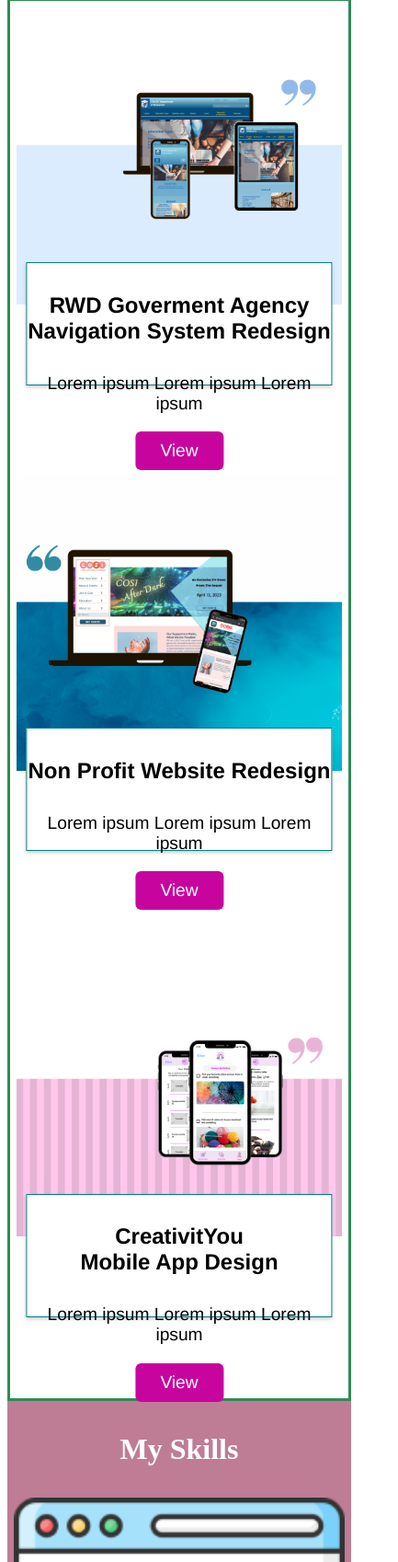
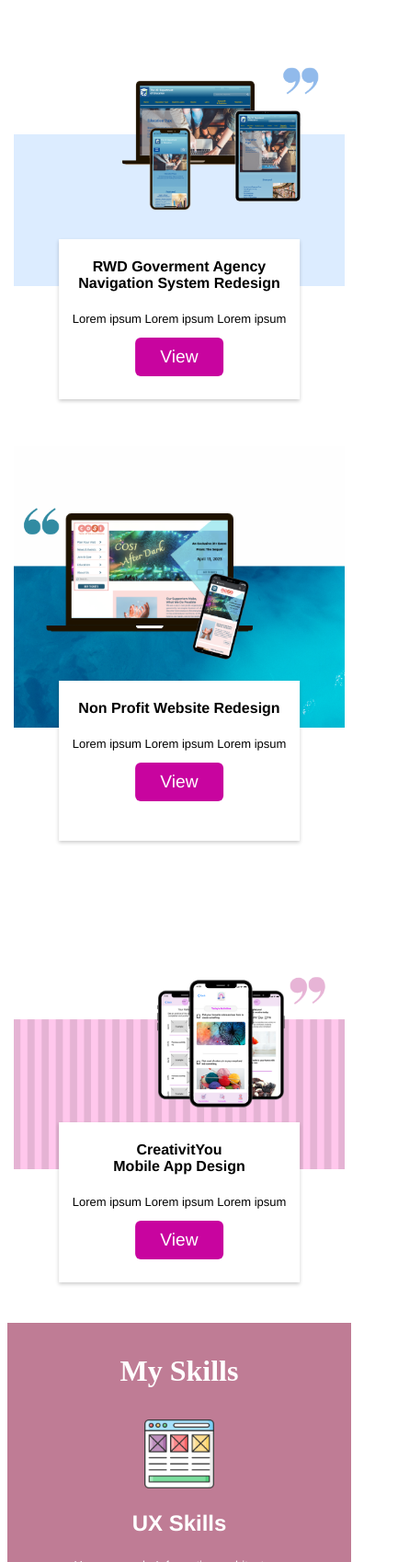
Before and after one commit to NadiaZaheer/UX_UI_HW_19, a plain HTML site: page index.html in a window 390 px wide. Shown: the part 990-2688 px from the top of the page at 92% size, 433 px wide, since content can reach past the window. Drawn offline with Linux system fonts and the light colour scheme.

Commit message:
Updated for Mobile View

```diff
--- a/css/style.css
+++ b/css/style.css
@@ -1,10 +1,11 @@
 
 /*color palette
 
-black dull #1E262A for text
-CTA #C8049F
-pink shade my skills #BF7C95
-dark  #530A17 for footer
+#1E262A black dull for text
+#C8049F CTA
+#BF7C95 pink shade my skills
+#530A17 darkest for footer
+#D5C7BE Title background clr
 */
 
 h4{
@@ -199,7 +200,8 @@ right:20%;
 .workGrid{
     margin-top: 50px;
     display: grid;
-    grid-template-rows:60vh 60vh 60vh;
+
+    grid-template-rows:40rem 40rem 40rem;
     grid-template-columns:1fr 1fr 1fr 1fr 1fr;
     grid-template-areas:
     "pro1 pro1 imgPro1 imgPro1 imgPro1"
@@ -215,6 +217,7 @@ right:20%;
 
 }
 .pro2{
+
     grid-area: pro2;
     position: relative;
 
@@ -260,7 +263,7 @@ right:20%;
 
 .title1{
 
-    background-color: rgba(255,255,255);
+    background-color: #D5C7BE;
     position: absolute;
     top:50%;
     left:90%;
@@ -274,7 +277,7 @@ right:20%;
 }
 .title2{
 
-    background-color: rgba(255,255,255);
+    background-color: #D5C7BE;
     position: absolute;
     top:50%;
     right:20%;
@@ -288,7 +291,7 @@ right:20%;
 
 .title3{
 
-    background-color: rgba(255,255,255);
+    background-color:#D5C7BE;
     position: absolute;
     top:50%;
     left:90%;
@@ -370,7 +373,7 @@ h1{
     justify-content: center;
     align-items: center;
    text-align: center;
-   font-size: ;
+   font-size: medium;
 
 }
 .flexContainer > div{
@@ -419,7 +422,7 @@ input[type=text], select, textarea {
     width: 40%;
     height: 25px;
     border-radius: 5px;
-    background-color: #943D6D;
+    background-color: rgba(255, 255, 255, 0.2);
 
     color:#FFFFFF ;
     font-size: large;
@@ -463,100 +466,274 @@ footer ul{
 }
 
 
-
-
-
 /*FOOTER styling ends*/
 
   /*Media Query starts here*/
 
 @media only screen and (max-width:600px){
 
-    .flexContainer{
+  /*work grid media query starts here*/
 
-        display: flex;
-        flex-direction: column;
-    }
-        .flexContainer > div{
-            width:100%;
+    .workGrid{
 
-        }
-        .flexContainer img{
-            display: block;
-            width:100%;
-            height:auto;
-            margin:0 auto;
-        }
-    .workGrid{
-        border: 3px solid seagreen;
         display: grid;
-        grid-template-rows:40vh 20vh 40vh 20vh 40vh 20vh ;
-        grid-template-columns:1fr;
+        grid-template-rows:20rem 10rem 20rem 10rem 20rem 10rem ;
+        grid-template-columns:3fr;
         grid-template-areas:
         "imgPro1"
         "pro1"
         "imgPro2"
         "pro2"
         "imgPro3"
-        "pro3" ;
+        "pro3";
 
 }
 .imgPro1{
+    grid-area: imgPro1;
     margin:2%;
+    background-image: url("../images/01.png");
+    background-size:cover;
+    background-position: center;
+    background-repeat:no-repeat;
+
+
 
 }
+
 .imgPro2{
-    margin:2%;
+
+    grid-area: imgPro2;
+    margin: 2%;
+    background-image: url("../images/2.png");
+    background-repeat: no-repeat;
+    background-size:cover;
+    background-position: center;
+
 }
 .imgPro3{
+
+    grid-area: imgPro3;
     margin: 2%;
+
+    background-image: url("../images/3.png");
+    background-repeat: no-repeat;
+   background-size:cover;
+   background-position: center;
+
 }
+
+.pro1{
+    grid-area: pro1;
+    position: relative;
+    margin-bottom: 4%;
+
+
+
+}
+.pro2{
+    grid-area: pro2;
+
+    position: relative;
+    margin-bottom: 4%;
+
+
+
+}
+.pro3{
+    grid-area: pro3;
+    position: relative;
+    margin-bottom: 4%;
+
+
+}
+
 .title1{
 
     background-color: rgba(255,255,255);
     position: absolute;
-    top:10%;
-        width:90%;
-    height:100%;
+    top:20%;
     left:50%;
+    width:70%;
+    height:120%;
     transform:translate(-50%,-50%);
-    border: 1px solid teal;
+    box-shadow: 0 2px 4px rgba(0,0,0,0.2);
     z-index: 100;
     text-align: center;
-    margin: 0;
+}
 
-}
 .title2{
 
     background-color: rgba(255,255,255);
     position: absolute;
-    top:10%;
+    top:20%;
     left:50%;
-    width:90%;
-    height:100%;
+    width:70%;
+    height:120%;
     transform:translate(-50%,-50%);
-    border: 1px solid teal;
+    box-shadow: 0 2px 4px rgba(0,0,0,0.2);
     z-index: 100;
     text-align: center;
-    margin: 0;
-
 }
 .title3{
 
     background-color: rgba(255,255,255);
     position: absolute;
-    top:10%;
+    top:20%;
     left:50%;
-    width:90%;
-    height:100%;
+    width:70%;
+    height:120%;
     transform:translate(-50%,-50%);
-    border: 1px solid teal;
+    box-shadow: 0 2px 4px rgba(0,0,0,0.2);
     z-index: 100;
     text-align: center;
-    margin: 0;
+}
+
+h4{font-size: medium;}
+p{font-size: small;}
+
+
+/*work grid media query ends here*/
+
+/*My Skills media query starts here*/
+
+
+.flexContainer{
+
+    display: flex;
+    flex-direction: column;
+    justify-content: center;
+    align-items: center;
+   text-align: center;
+   font-size:medium ;
+}
+.flexContainer img{
+    display: block;
+    width: 30%;
+
+
+}
+.flexContainer > div{
+    width: 70%;
+
+    padding: 1%;
+    margin: 1%;
+}
+/*My Skills media query ends here*/
+
+
+
+/*Footer media query starts here*/
+footer{
+
+    display:grid;
+    grid-template-rows:10rem 20rem 20rem ;
+    grid-template-columns:1fr ;
+    grid-template-areas: "h1"
+    " form"
+    " ul";
+    align-items: center;
+}
+footer form{
+    background-color: #F380DB;
+    grid-area: form;
+   margin: 2%;
+    font-size: large;
+    padding: 2%;
+   width:1fr;
+   align-content: center;
+   align-items: center;
+   justify-content: center;
 
 }
 
 
 
+
+
+/*Footer media query ends here*/
+
 }
+
+
+
+/*
+
+
+
+
+////////////////////////////////////////
+
+footer{
+
+    display:grid;
+    grid-template-rows:20rem 20rem 20rem ;
+    grid-template-columns:1fr ;
+    grid-template-areas: "h1"
+    " form"
+    " ul";
+    align-items: center;
+}
+footer h1{
+    grid-area:h1;
+
+footer form{
+    grid-area: form;
+    justify-content: center;
+    font-size: large;
+    padding-left: 2%;
+    width:0.25fr;
+
+}
+#msg{
+    height:4rem;
+}
+
+input[type=text], select, textarea {
+    width: 40%;
+    height: 25px;
+    border-radius: 5px;
+    background-color: rgba(255, 255, 255, 0.2);
+
+    color:#FFFFFF ;
+    font-size: large;
+
+
+     }
+
+    button[type=submit]{
+
+    background-color: #C8049F;
+    border: none;
+    font-size:large;
+    color: #FFFFFF;
+    padding: 10px;
+    width:5em;
+    margin-top: 1%;
+    text-align: center;
+    text-decoration: none;
+    overflow: hidden;
+    cursor: pointer;
+    font-family: Helvetica,Arial, sans-serif;
+    border-radius: 6px;
+
+}
+    button[type=submit]:hover:not(.active) {
+    box-shadow: 0 12px 16px 0 rgba(255, 253, 253, 0.24), 0 17px 50px 0 rgba(247, 247, 247, 0.19);
+    }
+
+
+footer ul{
+    grid-area: ul;
+
+    justify-content:left;
+    font-size: larger;
+    list-style: none;
+}
+
+.rights{
+
+    font-size:small;
+}
+
+
+*/
```
